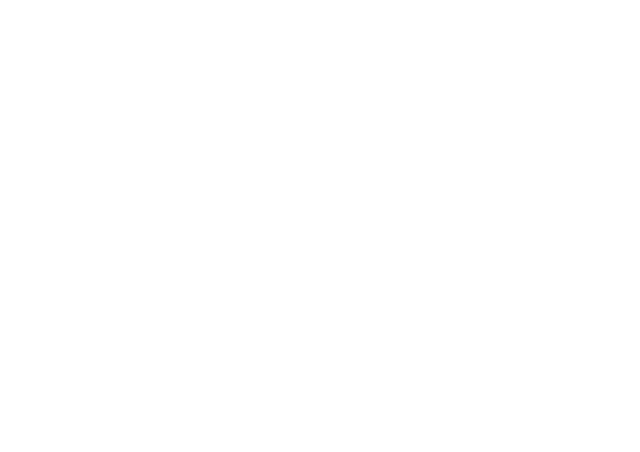
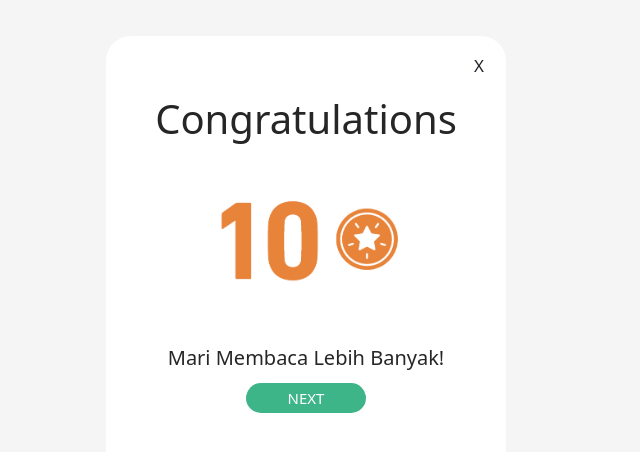
Before and after one commit to rg-km/final-project-engineering-65, a React (Create React App) app in the folder frontend/read-me/: page /point in a window 1280 px wide. Before the commit this address had no page. Shown: the part 114-566 px from the top of the page, without its empty margins (334-974 px from the left). Built offline with nearby package versions, Linux system fonts and the light colour scheme.

Commit message:
fix: image and position point modal

```diff
--- a/frontend/read-me/src/App.js
+++ b/frontend/read-me/src/App.js
@@ -8,6 +8,7 @@ import logo from './images/logo2.png'
 import Home from './pages/Home';
 import Profil from './pages/Profil';
 import ReadPage from './pages/ReadPage';
+import PointModal from './components/Modals/PointModal';
 
 function App() {
   return (
@@ -24,7 +25,9 @@ function App() {
           <Route path="/read-page" element={<ReadPage />} />
           <Route path="/profil" element={<Profil />} />
         </Routes>
-
+        <Routes>
+          <Route path="/point" element={<PointModal />} />
+        </Routes>
       </div>
   )
 }
--- a/frontend/read-me/src/components/Modals/Modal.css
+++ b/frontend/read-me/src/components/Modals/Modal.css
@@ -18,11 +18,12 @@
     width: 400px;
     height: 500px;
     padding: 1.5rem;
-    position: relative;
+    position: fixed;
     box-sizing: border-box;
     /* overflow: hidden; */
     font-size: 15px;
     text-align: center;
+    border-radius: 25px;
 }
 
 
@@ -45,16 +46,27 @@
 }
 
 .body{
-    margin-top: 10px;
+    /* margin: 50px 0px 50px 0px; */
     font-size: small;
+    padding: 35px 0px 5px 0px;
+}
+
+.body h1{
+    margin-bottom: 50px;
+}
+.body h5{
+    margin-top: 50px;
 }
 
 .buttonRead button{
     outline: none;
     border: none;
     background-color: #3EB489;
-    border-radius: 10px;
+    border-radius: 35px;
     width: 240px;
+    color: white;
+    width: 120px;
+    height: 30px;
 }
 
 .bookSynopsis{
--- a/frontend/read-me/src/components/Modals/PointModal.js
+++ b/frontend/read-me/src/components/Modals/PointModal.js
@@ -13,7 +13,7 @@ function PointModal({onClose}){
                 </div> */}
                 <div className="body">
                     <h1> Congratulations </h1>
-                    <img src={logo} />
+                    <img src={logo} width="200px" />
                     {/* <p> Nama Penulis Buku </p> */}
                     <h5> Mari Membaca Lebih Banyak! </h5>
                     {/* <p> Tahun Terbit </p> */}
```
